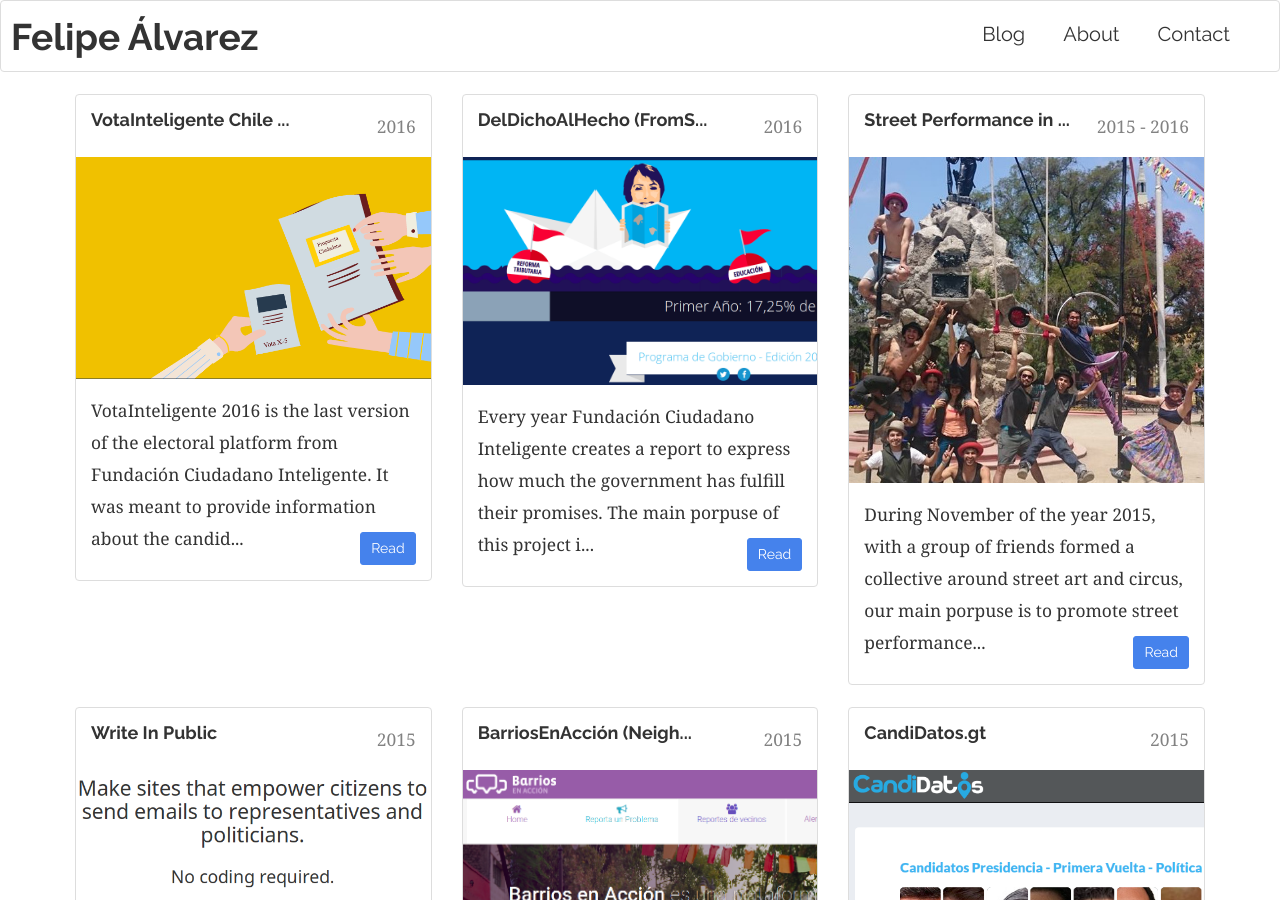
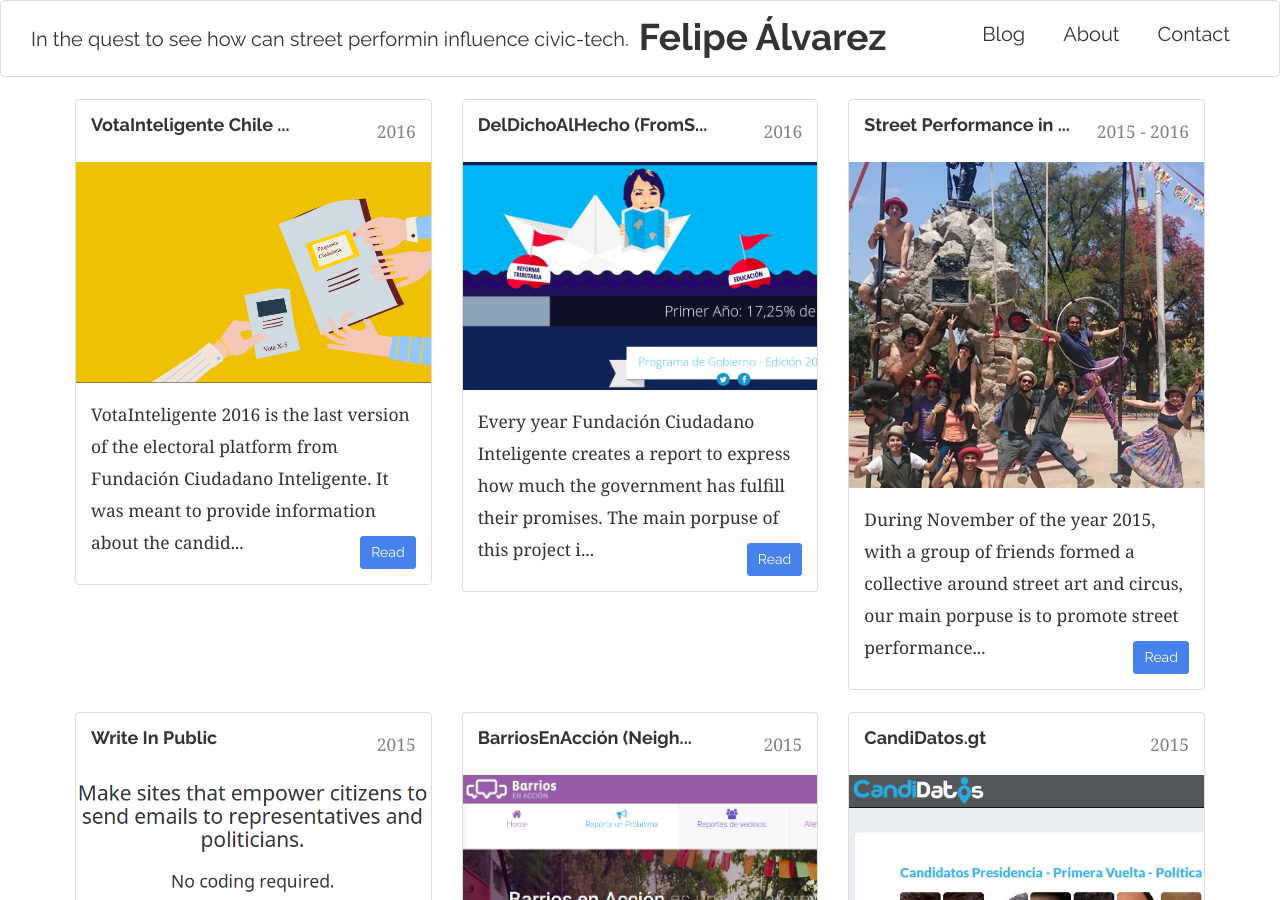
Before and after one commit to lfalvarez/portfolio, a Jekyll site: the page built from index.html, in a window 1280 px wide and 900 px high. Built offline with Jekyll 4.4.1, drawn with Linux system fonts in a browser that asks for light colours; the list of posts is cut into pages by our own code.

Commit message:
Adding a nav text

```diff
--- a/_includes/header.html
+++ b/_includes/header.html
@@ -3,20 +3,18 @@
   <div class="container-fluid">
     <!-- Brand and toggle get grouped for better mobile display -->
     <div class="navbar-header">
-      <button type="button" class="navbar-toggle collapsed" data-toggle="collapse" data-target="#bs-example-navbar-collapse-1" aria-expanded="false">
-        <span class="sr-only">Toggle navigation</span>
-        <span class="icon-bar"></span>
-        <span class="icon-bar"></span>
-        <span class="icon-bar"></span>
-      </button>
       <a class="navbar-brand" href="{{site.baseurl}}/">
         <!-- <img class='img-responsive inline-block' src="{{site.baseurl}}/images/yo.jpg"> -->
         {{site.title}}</a>
+      <span class="navbar-text float-xs-left">
+        In the quest to see how can street performin influence civic-tech.
+      </span>
     </div>
+
 
     <!-- Collect the nav links, forms, and other content for toggling -->
     <div class="collapse navbar-collapse " id="bs-example-navbar-collapse-1">
-            <ul class="nav navbar-nav navbar-right">
+      <ul class="nav navbar-nav navbar-right">
         <li><a href="http://felipe.al">Blog</a></li>
         <li><a href="{{site.baseurl}}/about/">About</a></li>
         <li><a href="{{site.baseurl}}/contact/">Contact</a></li>
```
